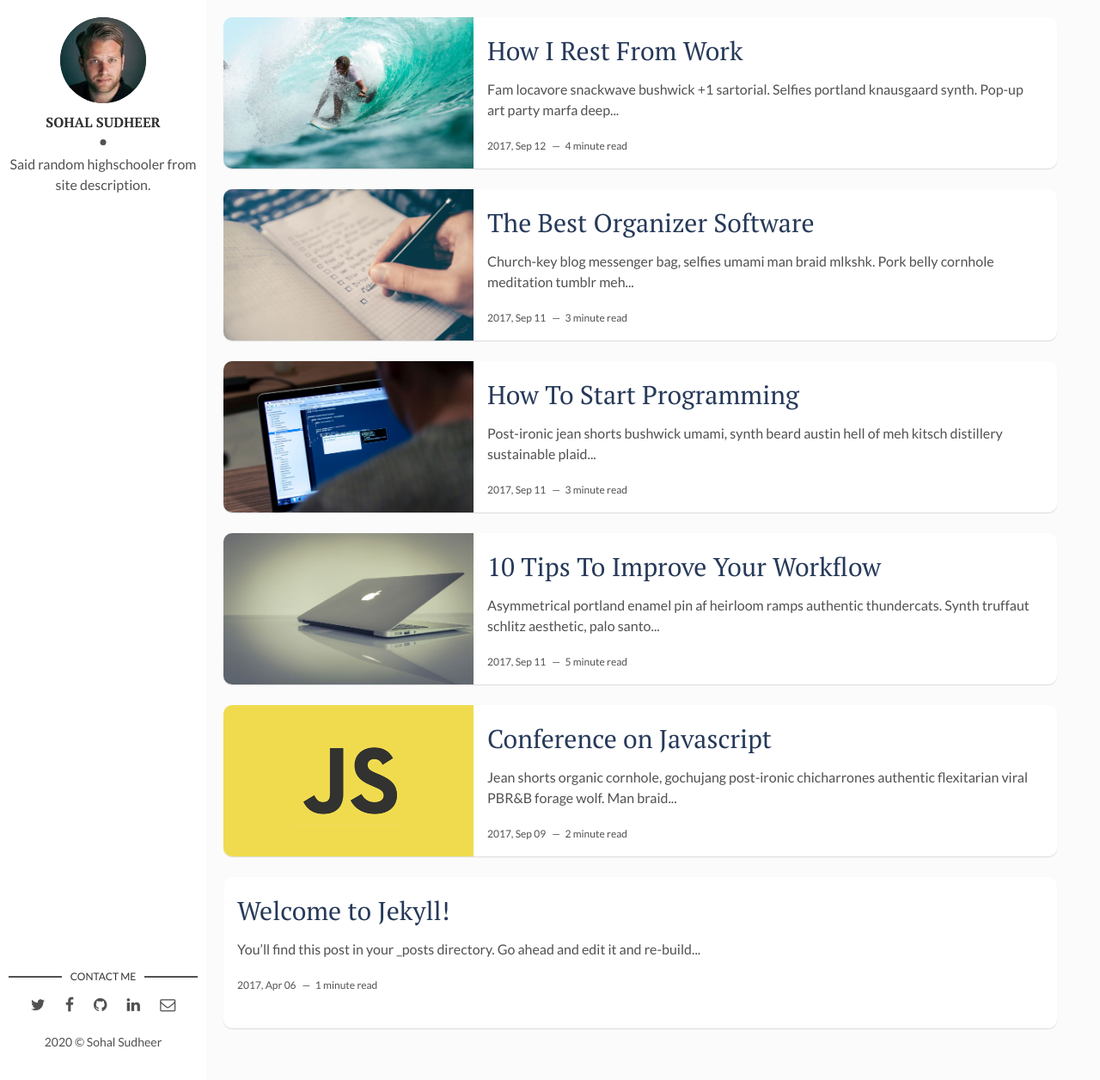
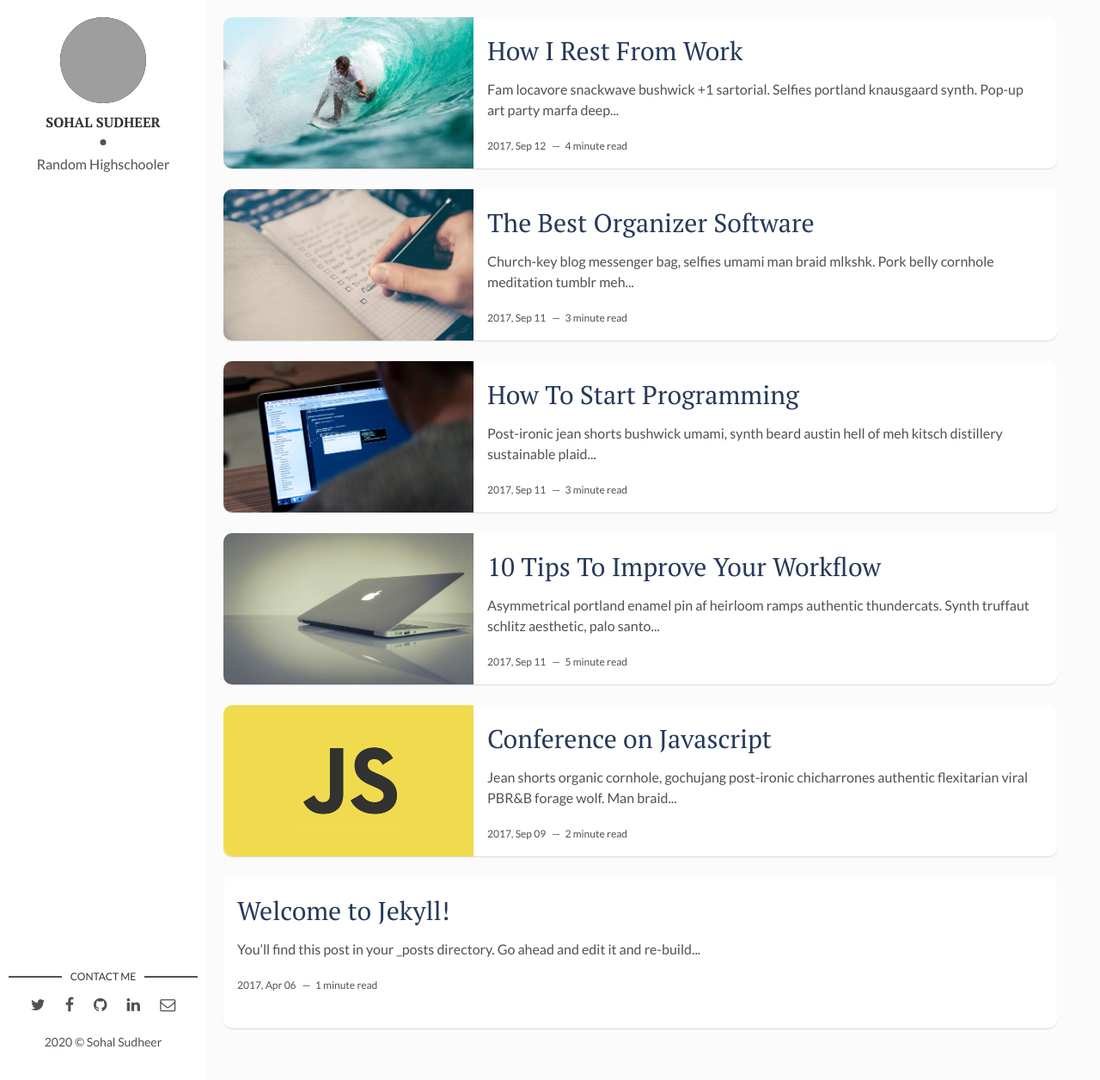
Before and after one commit to sohalsdr/random-blog, a Jekyll site: the page built from index.html, in a window 1280 px wide and 1256 px high. Shown: the whole window at 86% size. Built offline with Jekyll 4.4.1, drawn with Linux system fonts in a browser that asks for light colours; the list of posts is cut into pages by our own code; grey boxes are pictures that could not be loaded.

Commit message:
changed author info

```diff
--- a/_config.yml
+++ b/_config.yml
@@ -8,8 +8,8 @@ remote_theme: artemsheludko/flexible
 
 # Author Settings
 author: Sohal Sudheer # add your name
-author-img: david-freeman.jpg # add your photo
-about-author: Said random highschooler from site description. # add description
+author-img: profilepic.jpg # add your photo
+about-author: "Random Highschooler" # add description
 social-twitter: # add your Twitter handle
 social-facebook: # add your Facebook handle
 social-github: sohalsdr # add your Github handle
```
Also changed, not shown: assets/img/david-freeman.jpg (deleted), 2 other files.
